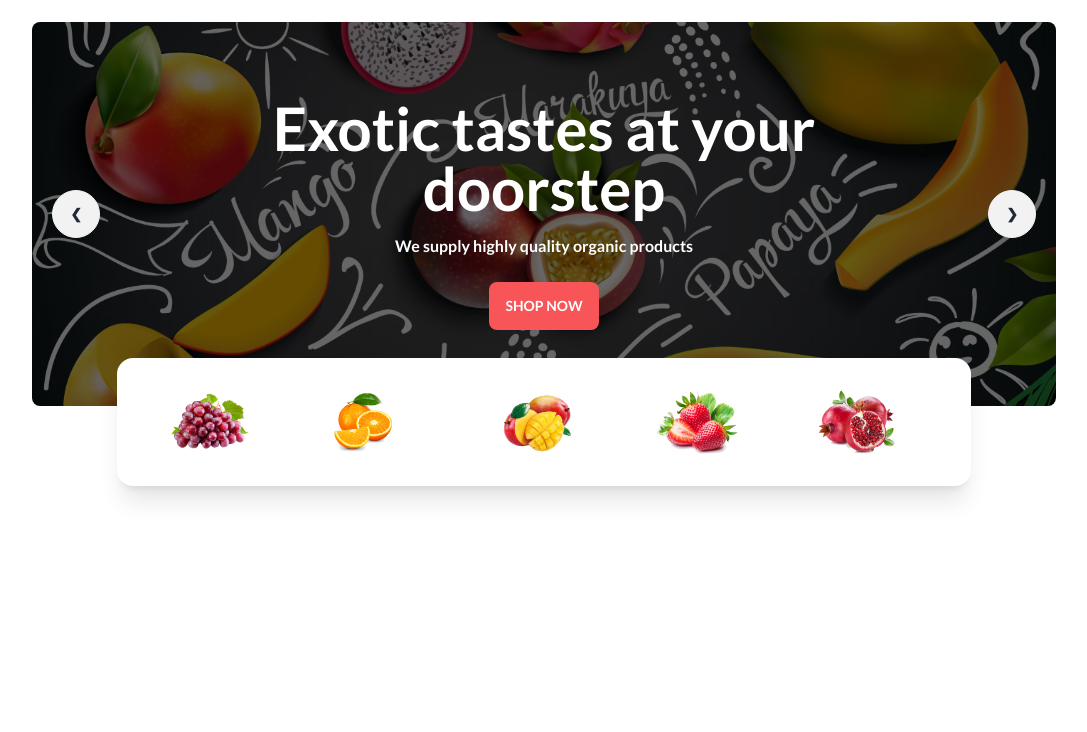
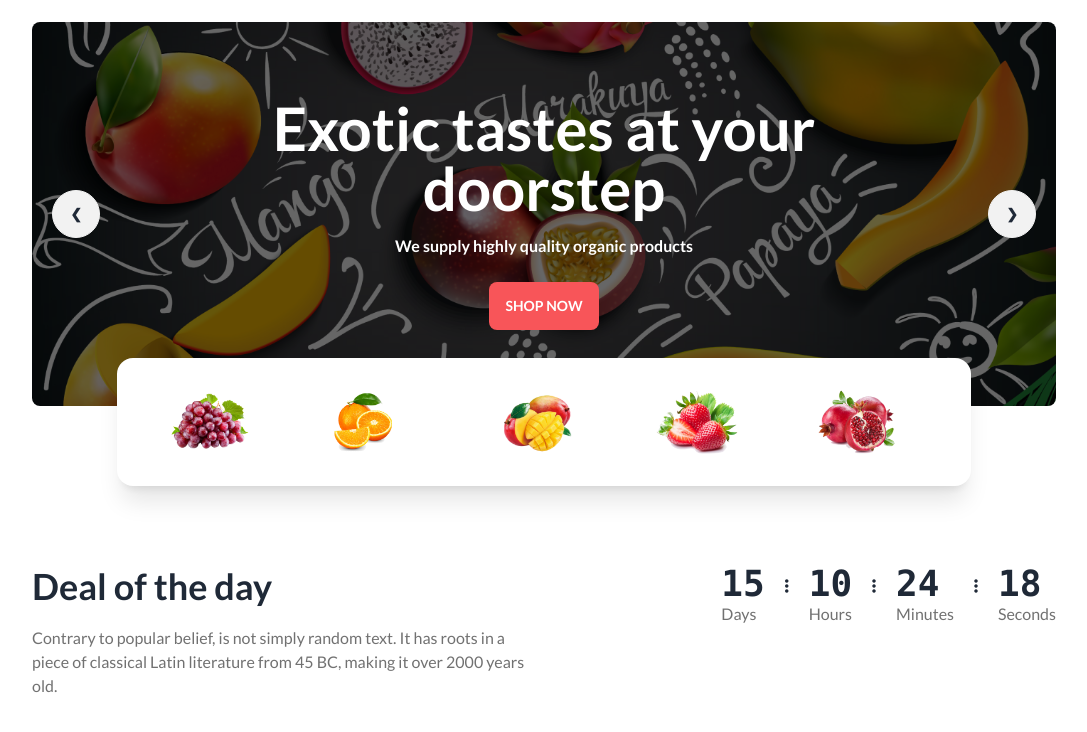
Before and after one commit to MiranIbrahim/Fruit-brust, a plain HTML site: page index.html in a window 1280 px wide. Shown: the part 106-838 px from the top of the page, without its empty margins (96-1183 px from the left). Before the commit the page ends 800 px from the top, so only its background shows below. Drawn offline with nearby package versions, Linux system fonts and the light colour scheme.

Commit message:
deals of the day description and date config done

```diff
--- a/index.html
+++ b/index.html
@@ -59,7 +59,9 @@
           </div>
           <div class="lg:text-white">
             <img src="./images/logo.png" alt="" class="h-12" />
-            <a class="btn btn-ghost normal-case text-xl lg:text-3xl"> Fruit Brust</a>
+            <a class="btn btn-ghost normal-case text-xl lg:text-3xl">
+              Fruit Brust</a
+            >
           </div>
           <div class="hidden lg:block relative">
             <div class="form-control relative">
@@ -233,29 +235,86 @@
           </div>
         </div>
         <!-- floating banner -->
-        <div class="hidden lg:block card w-10/12 h-32 mx-auto bg-base-100 shadow-xl -mt-12">
+        <div
+          class="hidden lg:block card w-10/12 h-32 mx-auto bg-base-100 shadow-xl -mt-12"
+        >
           <div class="card-body grid grid-cols-5 gap-5">
             <div class="">
-              <img src="./images/fruit1.png" alt="" class="h-16 ml-5"/>
+              <img src="./images/fruit1.png" alt="" class="h-16 ml-5" />
             </div>
             <div class="" class="card-actions">
-              <img src="./images/fruit2.png" alt="" class="h-16 ml-5"/>
+              <img src="./images/fruit2.png" alt="" class="h-16 ml-5" />
             </div>
             <div class="" class="card-actions">
-              <img src="./images/fruit3.png" alt="" class="h-16 ml-5"/>
+              <img src="./images/fruit3.png" alt="" class="h-16 ml-5" />
             </div>
             <div class="" class="card-actions">
-              <img src="./images/fruit4.png" alt="" class="h-16 ml-5"/>
+              <img src="./images/fruit4.png" alt="" class="h-16 ml-5" />
             </div>
             <div class="" class="card-actions">
-              <img src="./images/fruit5.png" alt="" class="h-16 ml-5"/>
+              <img src="./images/fruit5.png" alt="" class="h-16 ml-5" />
             </div>
           </div>
         </div>
       </div>
     </header>
 
-    <main></main>
+    <main>
+      <!-- deal of the day -->
+      <div class="max-w-screen-lg mx-auto px-0 py-2 my-16">
+        <div class="lg:flex justify-between">
+          <!-- heading and description -->
+          <div class="lg:max-w-lg space-y-5 text-center lg:text-left">
+            <h3 class="text-4xl font-extrabold">Deal of the day</h3>
+            <p style="color:#12121299;">
+              Contrary to popular belief, is not simply random text. It has
+              roots in a piece of classical Latin literature from 45 BC, making
+              it over 2000 years old.
+            </p>
+          </div>
+          <!-- count down -->
+          <div>
+            <div class="grid grid-flow-col gap-3 lg:gap-5 justify-center">
+              <div class="flex flex-col">
+                <span class="countdown font-mono text-4xl font-extrabold">
+                  <span style="--value: 15"></span>
+                </span>
+                <span style="color:#12121299;">Days</span>
+              </div>
+              <div class="mt-2">
+                <i class="fa-solid fa-ellipsis-vertical"></i>
+              </div>
+              <div class="flex flex-col">
+                <span class="countdown font-mono text-4xl font-extrabold">
+                  <span style="--value: 10"></span>
+                </span>
+                <span style="color:#12121299;">Hours</span>
+              </div>
+              <div class="mt-2">
+                <i class="fa-solid fa-ellipsis-vertical"></i>
+              </div>
+              <div class="flex flex-col">
+                <span class="countdown font-mono text-4xl font-extrabold">
+                  <span style="--value: 24"></span>
+                </span>
+                <span style="color:#12121299;">Minutes</span>
+              </div>
+              <div class="mt-2">
+                <i class="fa-solid fa-ellipsis-vertical"></i>
+              </div>
+              <div class="flex flex-col">
+                <span class="countdown font-mono text-4xl font-extrabold">
+                  <span style="--value: 18"></span>
+                </span>
+                <span style="color:#12121299;">Seconds</span>
+              </div>
+            </div>
+          </div>
+        </div>
+
+
+      </div>
+    </main>
 
     <footer></footer>
   </body>
```
